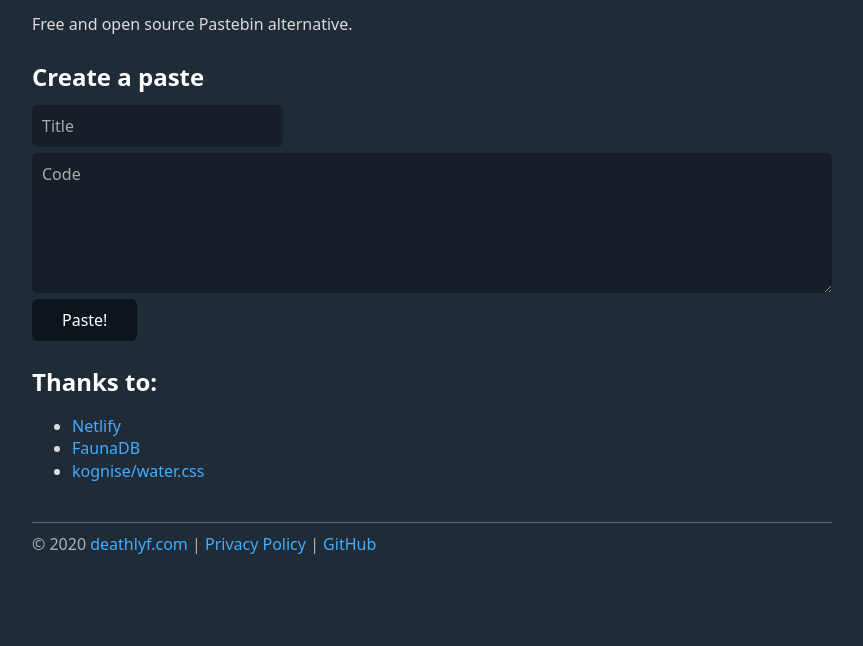
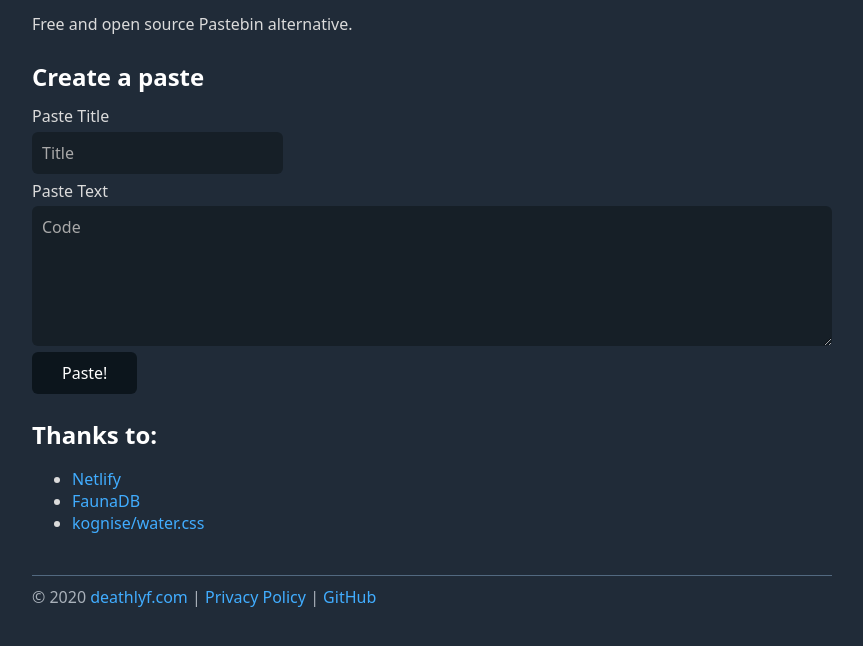
Before and after one commit to Coderboi4/Paste, a website: page build/index.html in a window 1280 px wide. Shown: the part 76-722 px from the top of the page, without its empty margins (208-1071 px from the left). Drawn offline with nearby package versions, Linux system fonts and the light colour scheme.

Commit message:
Lighthouse: Accessibility
Add lang and label

```diff
--- a/build/index.html
+++ b/build/index.html
@@ -1,5 +1,5 @@
 <!DOCTYPE html>
-<html>
+<html lang="en">
 
 <head>
     <title>Paste</title>
@@ -33,8 +33,10 @@
 
     <h2 id="create">Create a paste</h2>
     <form action=".netlify/functions/createpaste" method="get">
-        <input type="text" name="title" placeholder="Title">
-        <textarea name="paste" placeholder="Code"></textarea>
+        <label for="paste_title">Paste Title</label>
+        <input type="text" id="paste_title" name="title" placeholder="Title">
+        <label for="paste_text">Paste Text</label>
+        <textarea id="paste_text" name="paste" placeholder="Code"></textarea>
         <input type="submit" value="Paste!">
     </form>
 
```
